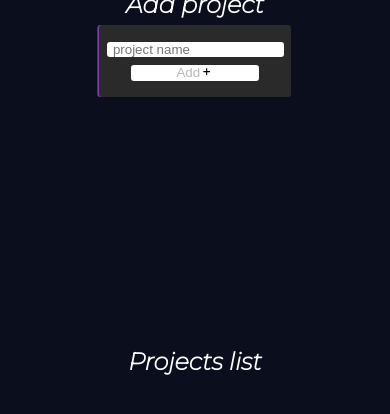
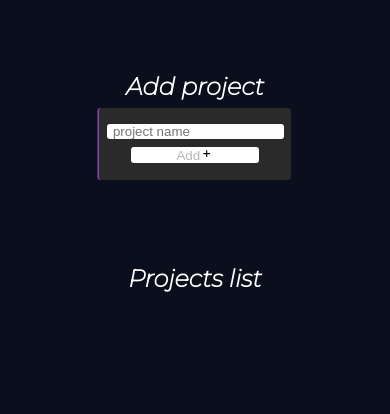
Before and after one commit to FilipToczynski/Tracker, a React (Create React App) app: page / in a window 390 px wide. Shown: the top 414 px of the page. Built offline with nearby package versions, Linux system fonts and the light colour scheme.

Commit message:
rwd styling details

```diff
--- a/src/Sidebar/Sidebar.js
+++ b/src/Sidebar/Sidebar.js
@@ -56,7 +56,7 @@ function Sidebar({ setName, setDate, setTime, setTasks, setTimeSpent, setWindow
 
   //  to reset the list
   // localStorage.removeItem('allProjects', JSON.stringify({}));
-  // localStorage.removeItem('adde', JSON.stringify({}));
+  // localStorage.removeItem('add', JSON.stringify({}));
 
   const pullProjectsList = () => {
     let updatedList = JSON.parse(localStorage.getItem("allProjects"));
--- a/src/Sidebar/sidebar.scss
+++ b/src/Sidebar/sidebar.scss
@@ -148,6 +148,6 @@
     display: none;
   }
   .sidebar__center {
-    height: 100%;
+    height: 12rem;
   }
 }
--- a/src/Window/Insight/Insight.js
+++ b/src/Window/Insight/Insight.js
@@ -9,6 +9,7 @@ import { BsCalendarEvent, BsClock } from "react-icons/bs";
 function Insight({ date, time, numOfTask, taskDone }) {
   return (
     <>
+
       <IconContext.Provider value={{ color: "#fff", size: "2rem" }}>
         <div>
           <AiOutlineBarChart />
@@ -59,6 +60,7 @@ function Insight({ date, time, numOfTask, taskDone }) {
         </div>
       </div>
     </>
+
   );
 }
 
--- a/src/Window/window.scss
+++ b/src/Window/window.scss
@@ -166,11 +166,11 @@
  }
 
  .window__tasks {
-  height: 100%;
-  display: flex;
+  height: 12rem;
   flex-direction: column;
-  justify-content: center;
+  justify-content: flex-start;
   align-items: center;
+  overflow-y: auto;
  }
  .window__item {
   width: 18rem;
```
